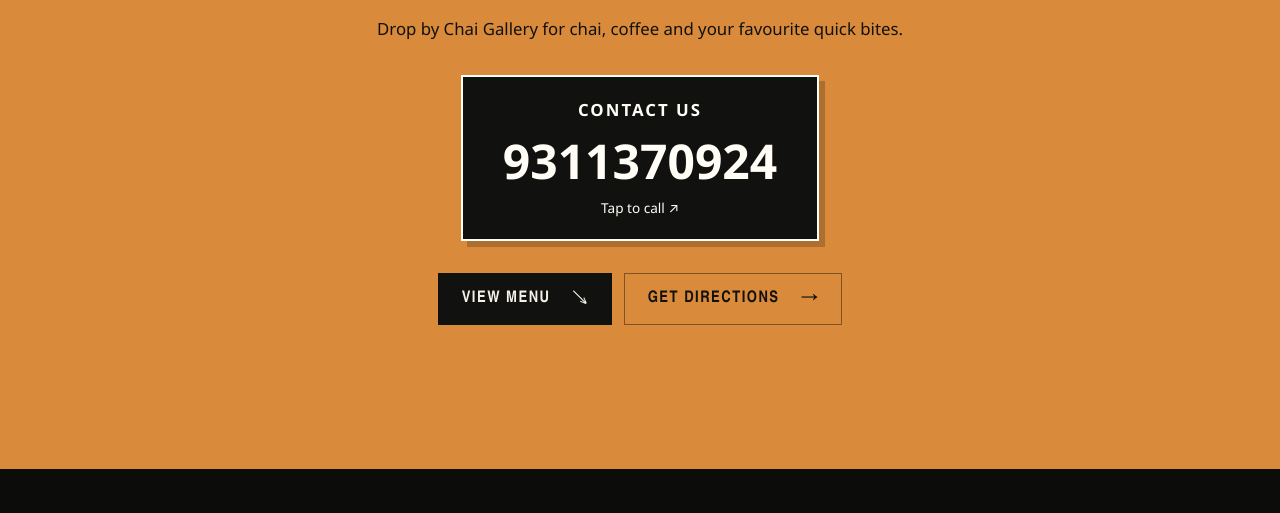
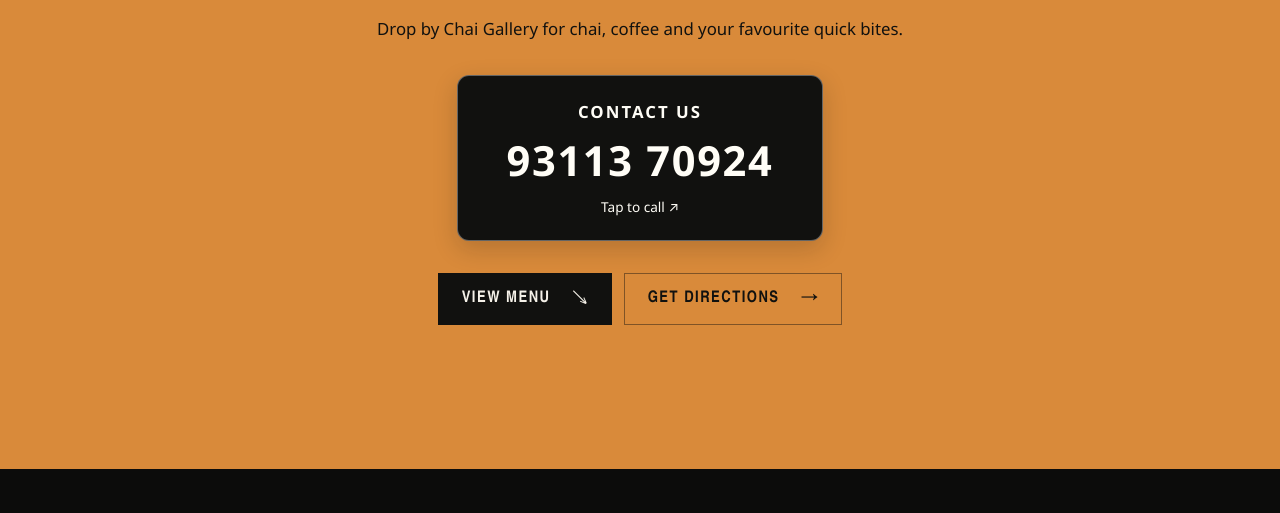
Before and after one commit to shubhamPassi/chai-gallery, a plain HTML site: page index.html in a window 1280 px wide. Shown: the part 8574-9087 px from the top of the page. Drawn offline with Linux system fonts and the light colour scheme.

Commit message:
Refine contact call card and refresh stylesheet cache

```diff
--- a/css/style.css
+++ b/css/style.css
@@ -420,11 +420,11 @@ h2 em { color: var(--accent); font-style: normal; }
 
 .cta-section { color: var(--board); background: var(--accent); }
 .cta-inner { position: relative; padding-block: clamp(5.5rem, 12vw, 9rem); text-align: center; }
-.contact-highlight a { display: inline-flex; flex-direction: column; gap: .5rem; max-width: 100%; padding: 1.2rem clamp(1rem, 4vw, 2.5rem); color: var(--chalk-bright); background: var(--board); border: 2px solid var(--chalk-bright); box-shadow: 6px 6px 0 rgba(17,17,15,.22); text-decoration: none; }
+.contact-highlight a { display: inline-flex; flex-direction: column; align-items: center; gap: .65rem; max-width: 100%; padding: 1.35rem clamp(1.5rem, 5vw, 3rem); color: var(--chalk-bright); background: var(--board); border: 1px solid rgba(255,255,255,.35); border-radius: 12px; box-shadow: 0 8px 24px rgba(17,17,15,.18); text-decoration: none; transition: transform .2s, box-shadow .2s; }
 .contact-highlight span { font-weight: 800; text-transform: uppercase; letter-spacing: .12em; }
-.contact-highlight strong { font-size: clamp(1.7rem, 6vw, 3rem); line-height: 1.2; }
+.contact-highlight strong { font-size: clamp(1.7rem, 6vw, 2.6rem); line-height: 1.2; letter-spacing: .04em; font-variant-numeric: tabular-nums; white-space: nowrap; }
 .contact-highlight small { font-size: .85rem; }
-.contact-highlight a:hover, .contact-highlight a:focus-visible { outline: 3px solid var(--board); outline-offset: 4px; }
+.contact-highlight a:hover, .contact-highlight a:focus-visible { transform: translateY(-3px); box-shadow: 0 12px 28px rgba(17,17,15,.25); outline: 2px solid var(--chalk-bright); outline-offset: 4px; }
 .cta-inner .eyebrow { color: var(--board); }
 .cta-inner h2 { max-width: 950px; margin: 0 auto 1.5rem; font-size: clamp(4rem, 10vw, 9rem); }
 .cta-inner h2 em { color: var(--chalk-bright); }
--- a/index.html
+++ b/index.html
@@ -29,7 +29,7 @@
   <link rel="apple-touch-icon" href="assets/images/whatsapp-preview.png">
   <link rel="preload" href="assets/images/menu-art/hero-chai.png" as="image">
   <link rel="preload" href="assets/images/chai-gallery-logo.png" as="image">
-  <link rel="stylesheet" href="css/style.css">
+  <link rel="stylesheet" href="css/style.css?v=contact-2">
 
   <script type="application/ld+json">
   {
@@ -255,7 +255,7 @@
         <p class="eyebrow center"><span></span> Tea sounds like a plan <span></span></p>
         <h2 id="cta-title">CRAVING<br><em>SOMETHING GOOD?</em></h2>
         <p>Drop by Chai Gallery for chai, coffee and your favourite quick bites.</p>
-        <p class="contact-highlight"><a href="tel:+919311370924"><span>Contact Us</span><strong>9311370924</strong><small>Tap to call ↗</small></a></p>
+        <p class="contact-highlight"><a href="tel:+919311370924" aria-label="Call Chai Gallery on 9311370924"><span>Contact Us</span> <strong>93113 70924</strong> <small>Tap to call ↗</small></a></p>
         <div class="button-row center">
           <a class="button button-dark" href="#menu">View menu <span aria-hidden="true">↘</span></a>
           <a class="button button-outline-dark" href="https://maps.app.goo.gl/oTxASr8ygmc5eHVb9" target="_blank" rel="noopener">Get directions <span aria-hidden="true">→</span></a>
```
Also changed, not shown: about.html (+1 -1 lines), contact.html (+2 -2 lines), location.html (+1 -1 lines), menu.html (+1 -1 lines).
